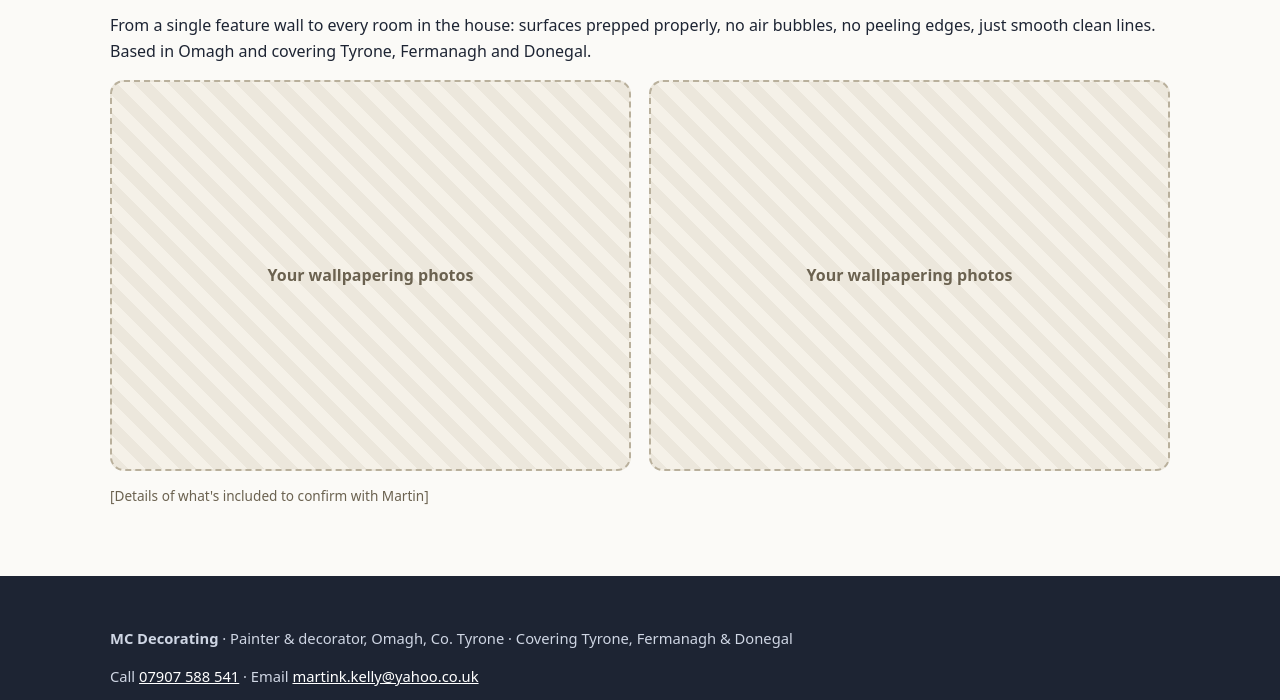
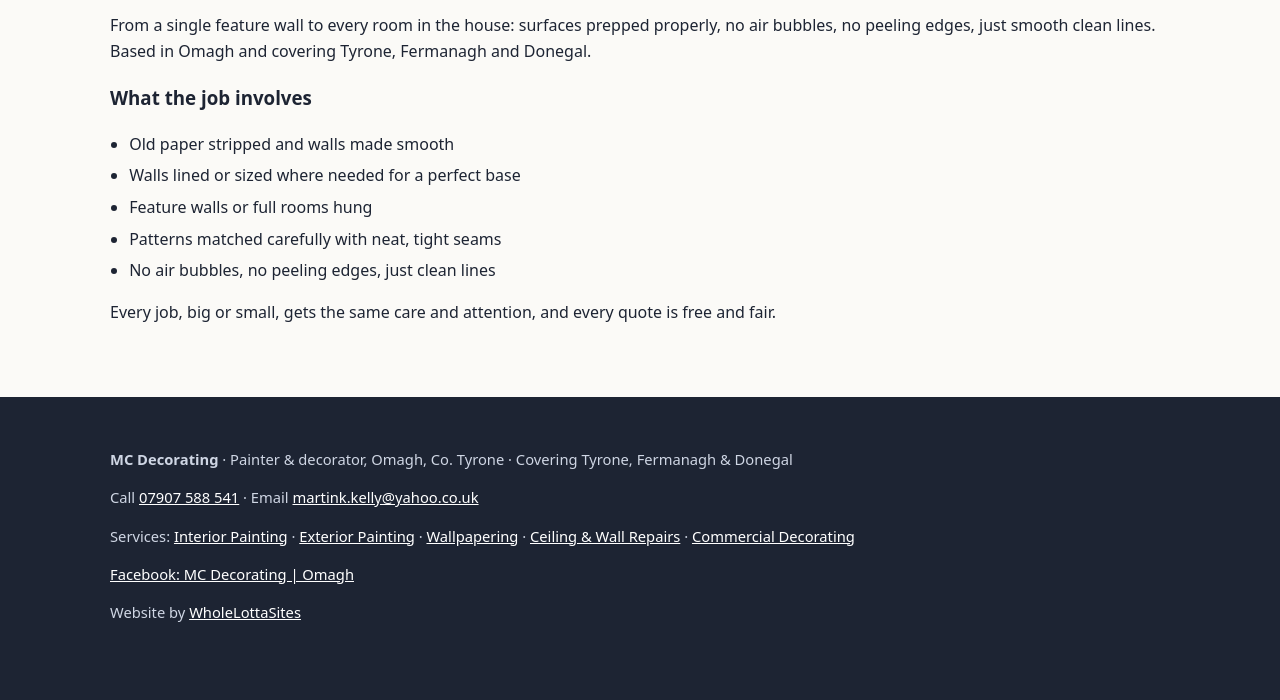
Before and after one commit to FrozenVisions/mcdecorating-mockup, a plain HTML site: page services/wallpapering/index.html in a window 1280 px wide. Shown: the part 559-1259 px from the top of the page. Drawn offline with Linux system fonts and the light colour scheme.

Commit message:
Remove placeholders, full service descriptions (2/2)

```diff
--- a/services/wallpapering/index.html
+++ b/services/wallpapering/index.html
@@ -4,8 +4,7 @@
 <div class="mock">Mock-up prepared for MC Decorating by WholeLottaSites</div>
 <header><div class="wrap nav"><a class="logo" href="../../" aria-label="MC Decorating home"><img src="../../logo.png" alt="MC Decorating logo" width="142" height="48"></a><nav><a href="../../services/interior-painting/">Interior Painting</a><a href="../../services/exterior-painting/">Exterior Painting</a><a href="../../services/wallpapering/">Wallpapering</a><a href="../../#areas">Areas</a><a href="../../#quote">Quote</a></nav><a class="btn" href="tel:+447907588541">Call 07907 588 541</a></div></header>
 <div class="hero"><div class="wrap"><h1>Wallpapering in Omagh</h1><p>From a single feature wall to every room in the house: surfaces prepped properly, no air bubbles, no peeling edges, just smooth clean lines.</p><a class="btn" href="../../#quote">Get a free quote</a> <a class="btn alt" href="tel:+447907588541">Call 07907 588 541</a></div></div>
-<section><div class="wrap"><h2>Wallpapering by MC Decorating</h2><p>From a single feature wall to every room in the house: surfaces prepped properly, no air bubbles, no peeling edges, just smooth clean lines. Based in Omagh and covering Tyrone, Fermanagh and Donegal.</p><div class="grid"><div class="ph">Your wallpapering photos</div><div class="ph">Your wallpapering photos</div></div>
-<p class="note">[Details of what's included to confirm with Martin]</p></div></section>
+<section><div class="wrap"><h2>Wallpapering by MC Decorating</h2><p>From a single feature wall to every room in the house: surfaces prepped properly, no air bubbles, no peeling edges, just smooth clean lines. Based in Omagh and covering Tyrone, Fermanagh and Donegal.</p><h3>What the job involves</h3><ul class="ticks"><li>Old paper stripped and walls made smooth</li><li>Walls lined or sized where needed for a perfect base</li><li>Feature walls or full rooms hung</li><li>Patterns matched carefully with neat, tight seams</li><li>No air bubbles, no peeling edges, just clean lines</li></ul><p>Every job, big or small, gets the same care and attention, and every quote is free and fair.</p></div></section>
 <footer><div class="wrap"><p><strong>MC Decorating</strong> · Painter &amp; decorator, Omagh, Co. Tyrone · Covering Tyrone, Fermanagh &amp; Donegal</p>
 <p>Call <a href="tel:+447907588541">07907 588 541</a> · Email <a href="mailto:martink.kelly@yahoo.co.uk">martink.kelly@yahoo.co.uk</a></p>
 <p>Services: <a href="../../services/interior-painting/">Interior Painting</a> · <a href="../../services/exterior-painting/">Exterior Painting</a> · <a href="../../services/wallpapering/">Wallpapering</a> · <a href="../../services/ceiling-wall-repairs/">Ceiling & Wall Repairs</a> · <a href="../../services/commercial-decorating/">Commercial Decorating</a></p>
```
Also changed, not shown: services/ceiling-wall-repairs/index.html (+1 -2 lines), services/commercial-decorating/index.html (+1 -2 lines).
